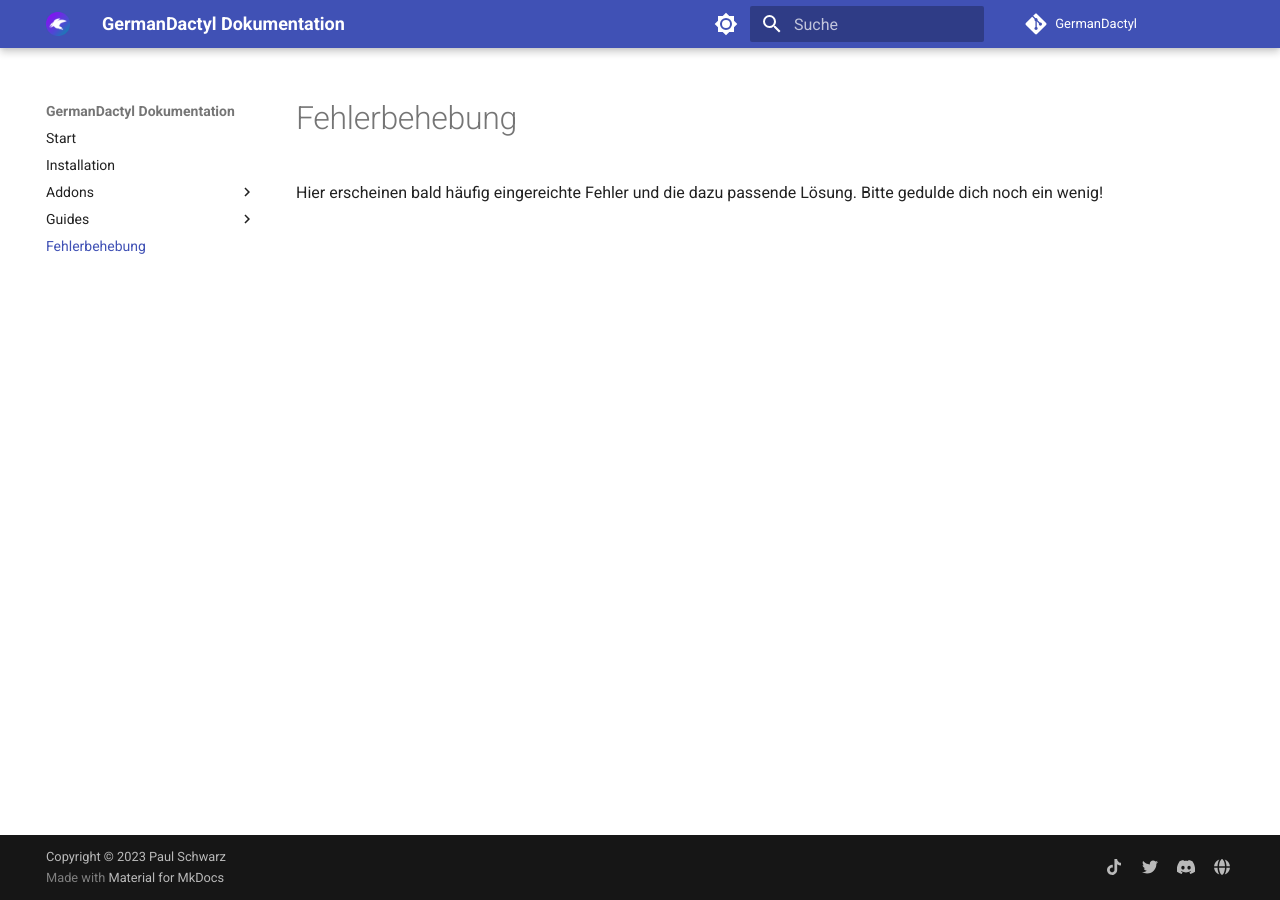
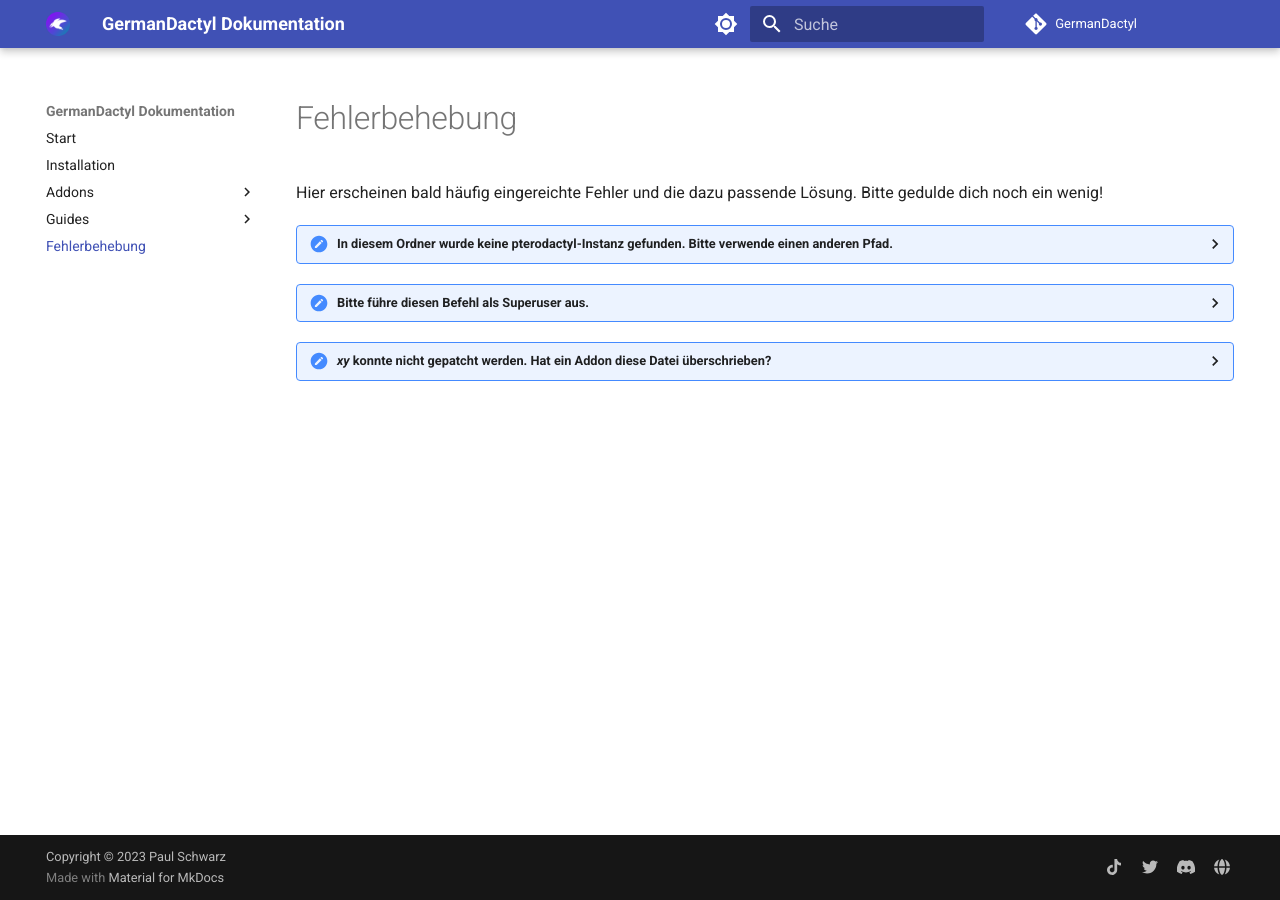
Before and after one commit to pavl21/GermanDactyl, an MkDocs documentation site: the page built from docs/troubleshooting.md, in a window 1280 px wide. Built offline with MkDocs 1.6.1 and Material for MkDocs 9.7.7, drawn with Linux system fonts in a browser that asks for light colours; comment, search, counter and statistics services are not loaded; some of the changed lines change nothing that is shown.

Commit message:
Added some troubleshooting errors

```diff
--- a/docs/troubleshooting.md
+++ b/docs/troubleshooting.md
@@ -1 +1,23 @@
 Hier erscheinen bald häufig eingereichte Fehler und die dazu passende Lösung. Bitte gedulde dich noch ein wenig!
+
+??? error "In diesem Ordner wurde keine pterodactyl-Instanz gefunden. Bitte verwende einen anderen Pfad."
+    Dieser Fehler tritt meistens auf, wenn pterodactyl unter einem anderen Ordner als `/var/www/pterodactyl` installiert
+    wurde. Ist das der Fall, füge ein `-d /dein/installations/ort` hinter den Befehl hinzu. Weiteres dazu
+    [in der Installationsanleitung](/installation/).
+    Ist der Ordner richtig angegeben und der Fehler erscheint trotzdem, vergewissere dich, dass die Zugriffsrechte
+    korrekt eingestellt sind und der Nutzer die Datei `/config/app.php` lesen kann.
+
+??? error "Bitte führe diesen Befehl als Superuser aus."
+    Hast du das `sudo` vergessen? Dieser Fehler tritt nur auf, wenn der Befehl nicht als Superuser (`root`) ausgeführt
+    wird. Überprüfe also, ob du auch wirklich als `root` angemeldet bist oder ob im One-Click-Installer das `sudo`
+    angegeben wurde.
+
+??? error "_xy_ konnte nicht gepatcht werden. Hat ein Addon diese Datei überschrieben?"
+    Dieser Fehler könnte aufgrund folgenden Problemen auftreten:
+    1. Die angegebene Datei wurde bereits von GermanDactyl gepatcht und kann daher nicht überschrieben werden.
+    2. Du hast ein Addon / Theme installiert, welches Pterodactyl so anpasst, dass der Patch nicht weiß, wohin er sich
+       anwenden kann.
+    Das ist nicht immer schlimm. Passiert das bei 2 - 3 Dateien lassen sich diese immer noch manuell bearbeiten oder
+    gar ignorieren. Solltest du allerdings den Patch noch nicht angewendet haben und trotzdem viele dieser Fehler
+    erhalten, überprüfe, ob ein Addon oder Theme den Patch blockiert oder du die richtige Version von GermanDactyl
+    ausgewählt hast.
```
